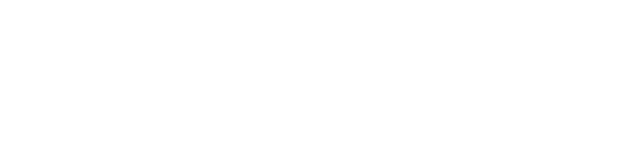
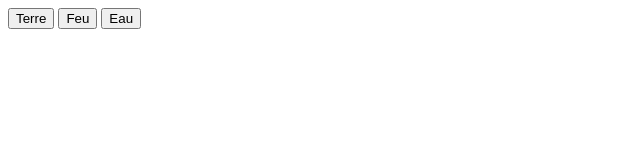
Before and after one commit to totorz76/mon-jeu, a plain HTML site: page index.html in a window 1280 px wide. Shown: the whole page, without its empty margins (0-640 px from the left). Drawn offline with Linux system fonts and the light colour scheme.

Commit message:
Button done

```diff
--- a/index.html
+++ b/index.html
@@ -8,5 +8,10 @@
   </head>
   <body>
     <script src="./assets/js/script.js"></script>
+
+    <button id="terre">Terre</button>
+    <button id="feu">Feu</button>
+    <button id="eau">Eau</button>
+
   </body>
 </html>
```
